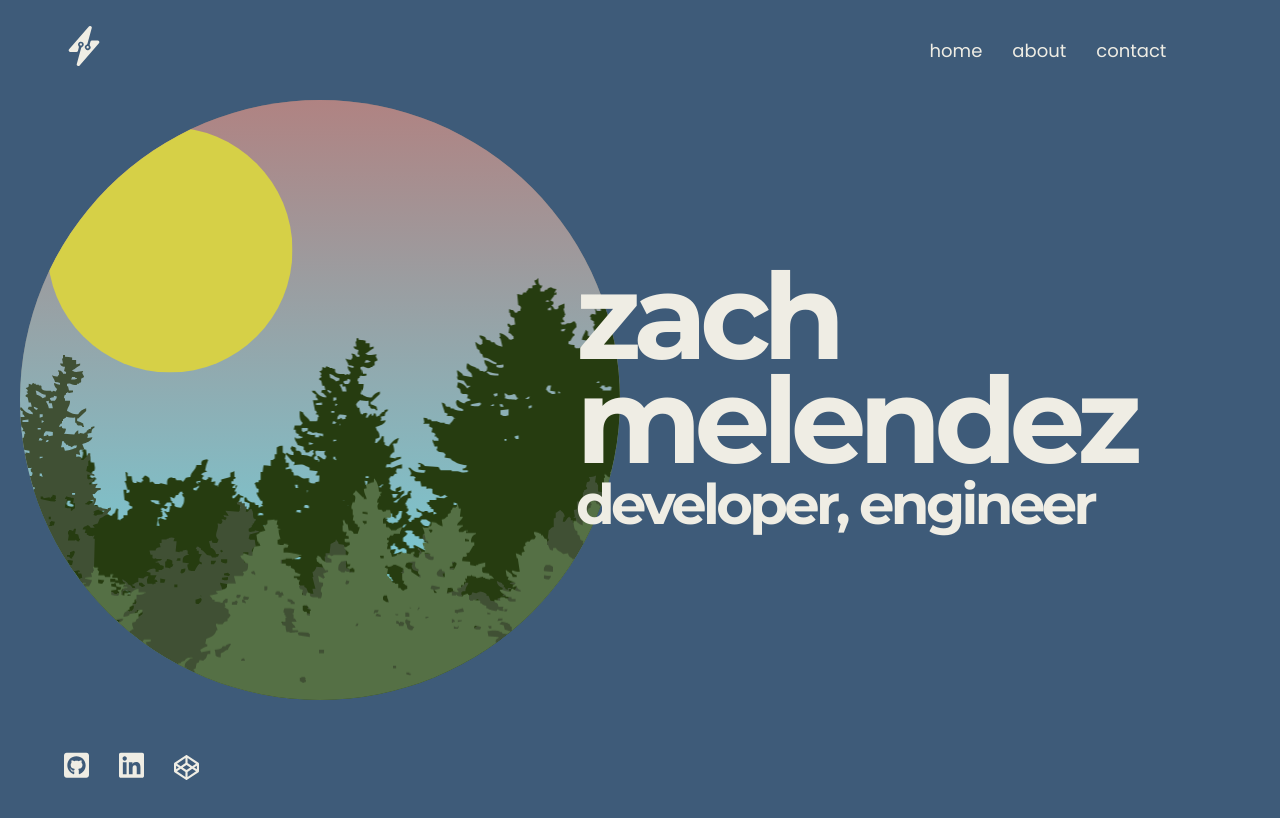
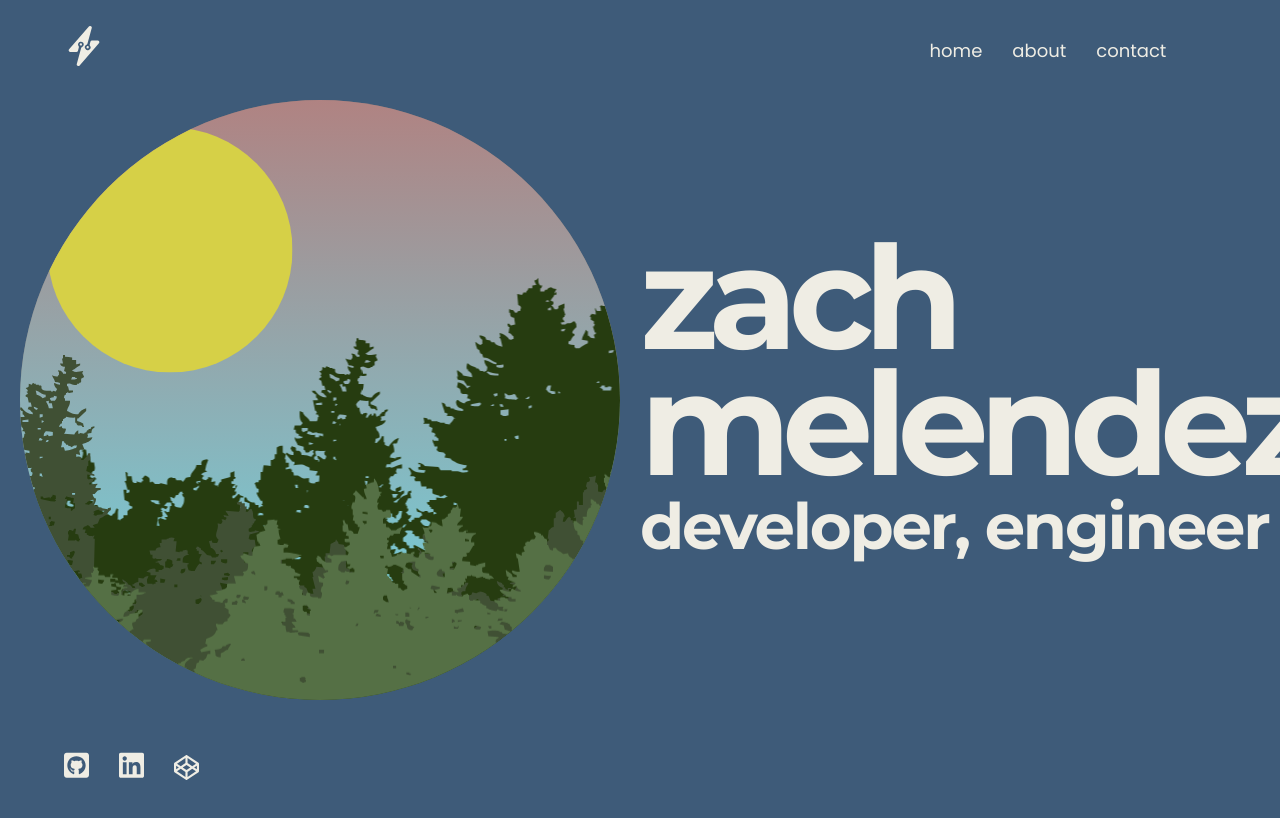
Before and after one commit to ZacMelendez/zmelen.dev, a React (Create React App) app: page / in a window 1280 px wide. Shown: the top 818 px of the page. Built offline with nearby package versions, Linux system fonts and the light colour scheme.

Commit message:
Laptop fixes

```diff
--- a/src/components/ScrollDiv/ScrollDiv.module.scss
+++ b/src/components/ScrollDiv/ScrollDiv.module.scss
@@ -22,6 +22,12 @@
         min-width: 500px;
     }
 
+    @include laptop {
+        opacity: 0.3;
+        height: 500px;
+        width: 500px;
+    }
+
     .inner {
         position: absolute;
         height: 100%;
--- a/src/pages/About/about.module.scss
+++ b/src/pages/About/about.module.scss
@@ -33,7 +33,12 @@
         font-size: 36px;
         line-height: 30px;
         letter-spacing: -0.065em;
-    }
+      }
+      @include laptop {
+        font-size: 54px;
+        line-height: 50px;
+        letter-spacing: -0.065em;
+      }
     }
 
     p {
@@ -45,7 +50,12 @@
         font-size: 24px;
         line-height: 24px;
         letter-spacing: -0.065em;
-    }
+      }
+      @include laptop {
+        font-size: 36px;
+        line-height: 36px;
+        letter-spacing: -0.065em;
+      }
     }
   }
 }
--- a/src/sassStyles/breakpoints.scss
+++ b/src/sassStyles/breakpoints.scss
@@ -78,8 +78,8 @@ $screen-xl: 1200px;
 }
 
 @mixin laptop {
-  @media only screen and (-webkit-max-device-pixel-ratio: 1.5) and (orientation: landscape),
-    only screen and (max-device-pixel-ratio: 1.5) and (orientation: landscape) and (min-width: 968px) and (max-width: 1200px) {
+  @media only screen and (-webkit-min-device-pixel-ratio: 2.5) and (orientation: landscape),
+    only screen and (min-device-pixel-ratio: 2.5) and (orientation: landscape) and (min-width: 968px) and (max-width: 1200px) {
       @content
   }
 }
```
